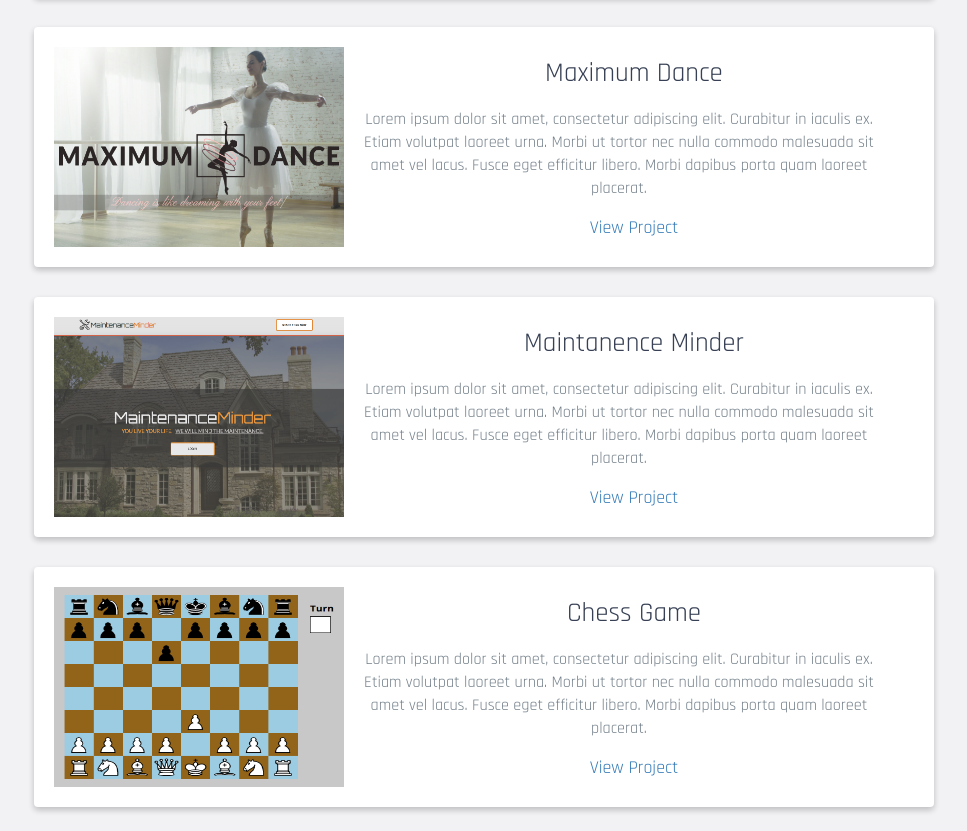
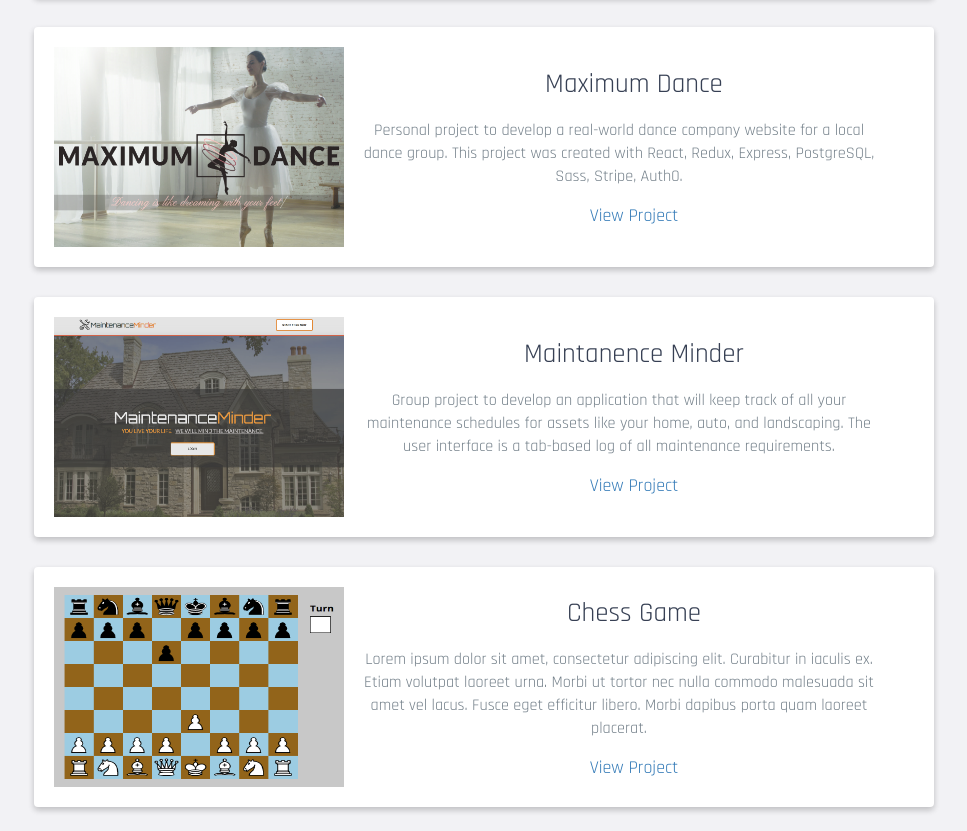
Before and after one commit to tb-44/my-portfolio, a website: page index.html in a window 1280 px wide. Shown: the part 3756-4587 px from the top of the page, without its empty margins (156-1123 px from the left). Drawn offline with nearby package versions, Linux system fonts and the light colour scheme; a web font is replaced by a local one.

Commit message:
update projects

```diff
--- a/index.html
+++ b/index.html
@@ -272,13 +272,11 @@
                     <div class="project-info">
                         <h3>Maximum Dance</h3>
                         <p>
-                            Lorem ipsum dolor sit amet, consectetur adipiscing elit. Curabitur in iaculis ex. Etiam
-                            volutpat laoreet urna. Morbi ut tortor
-                            nec nulla commodo malesuada sit amet vel lacus. Fusce eget efficitur libero. Morbi dapibus
-                            porta
-                            quam laoreet placerat.
+                            Personal project to develop a real-world dance company website
+                            for a local dance group.  This project was created with React,
+                            Redux, Express, PostgreSQL, Sass, Stripe, Auth0.
                         </p>
-                        <a href="#">View Project</a>
+                        <a href="https://github.com/tb-44/maximum-dance" target="_blank">View Project</a>
                     </div>
                 </div>
 
@@ -290,13 +288,11 @@
                     <div class="project-info">
                         <h3>Maintanence Minder</h3>
                         <p>
-                            Lorem ipsum dolor sit amet, consectetur adipiscing elit. Curabitur in iaculis ex. Etiam
-                            volutpat laoreet urna. Morbi ut tortor
-                            nec nulla commodo malesuada sit amet vel lacus. Fusce eget efficitur libero. Morbi dapibus
-                            porta
-                            quam laoreet placerat.
+                            Group project to develop an application that will keep track of all
+                            your maintenance schedules for assets like your home, auto, and landscaping.  The user
+                            interface is a tab-based log of all maintenance requirements.
                         </p>
-                        <a href="#">View Project</a>
+                        <a href="https://maintenanceminder.now.sh/" target="_blank">View Project</a>
                     </div>
 
                 </div>
```
